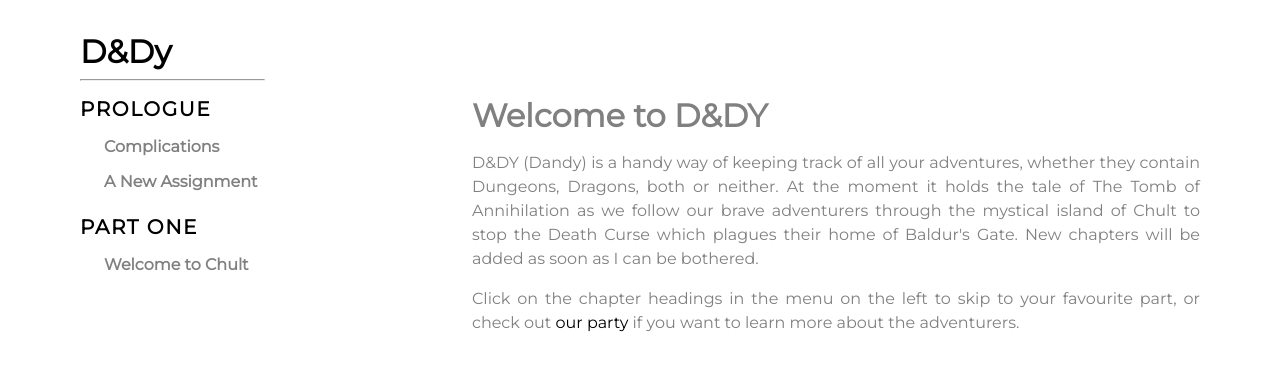
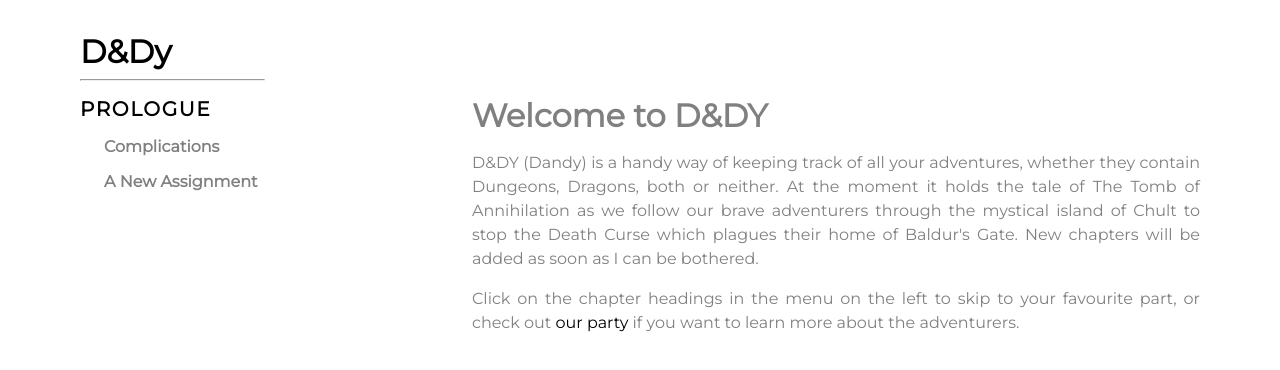
Before and after one commit to JoshuaPhillips/Dandy, a React (Create React App) app: page / in a window 1280 px wide. Shown: the top 370 px of the page. Built offline with nearby package versions, Linux system fonts and the light colour scheme.

Commit message:
remove unwritten chapters

```diff
--- a/src/data/story.js
+++ b/src/data/story.js
@@ -14,14 +14,5 @@
         content: Prologue.chapterOne
       }
     ]
-  },
-  {
-    name: 'Part One',
-    chapters: [
-      {
-        title: 'Welcome to Chult',
-        content: SectionOne.chapterOne
-      }
-    ]
   }
 ];
```
